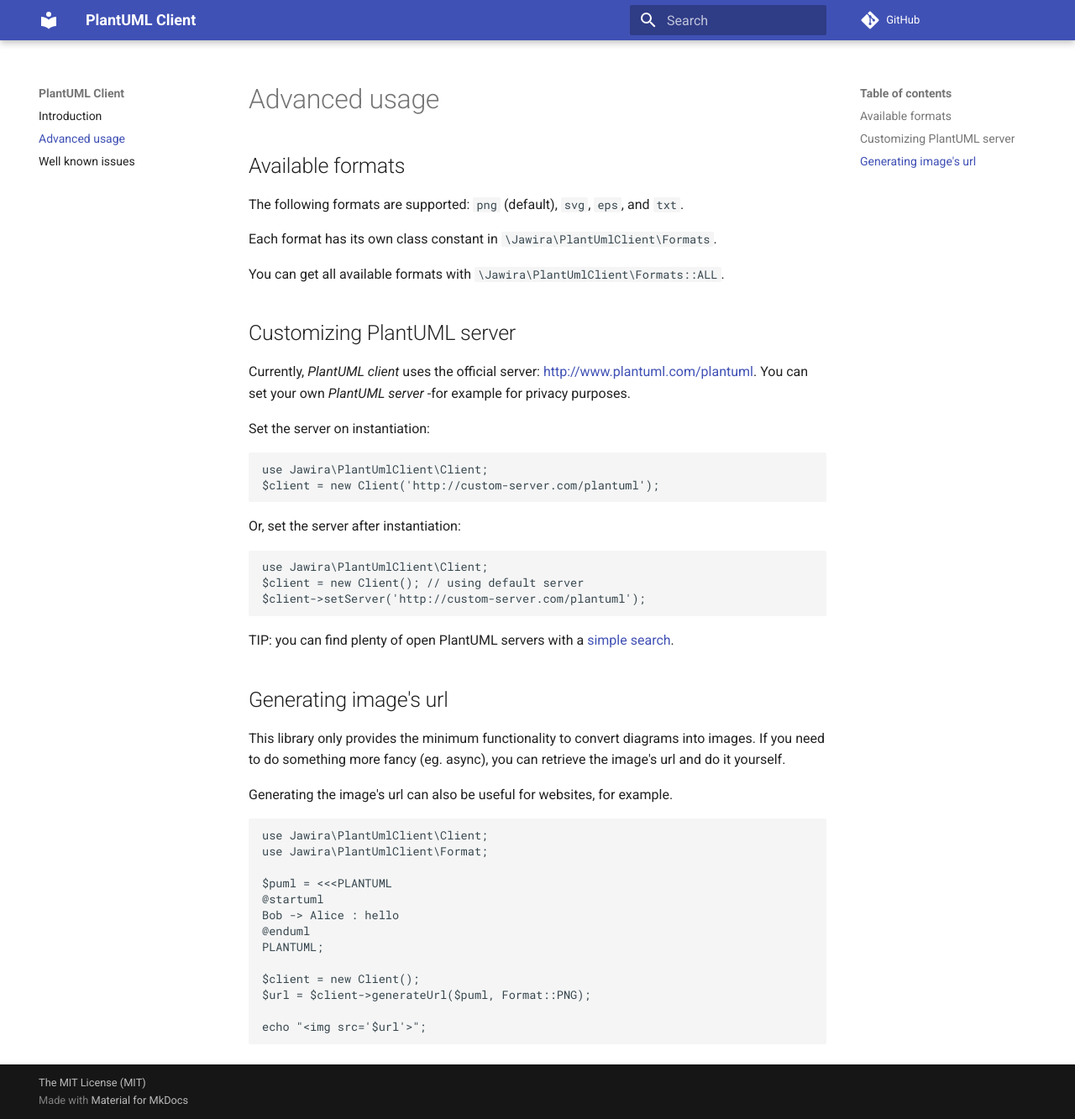
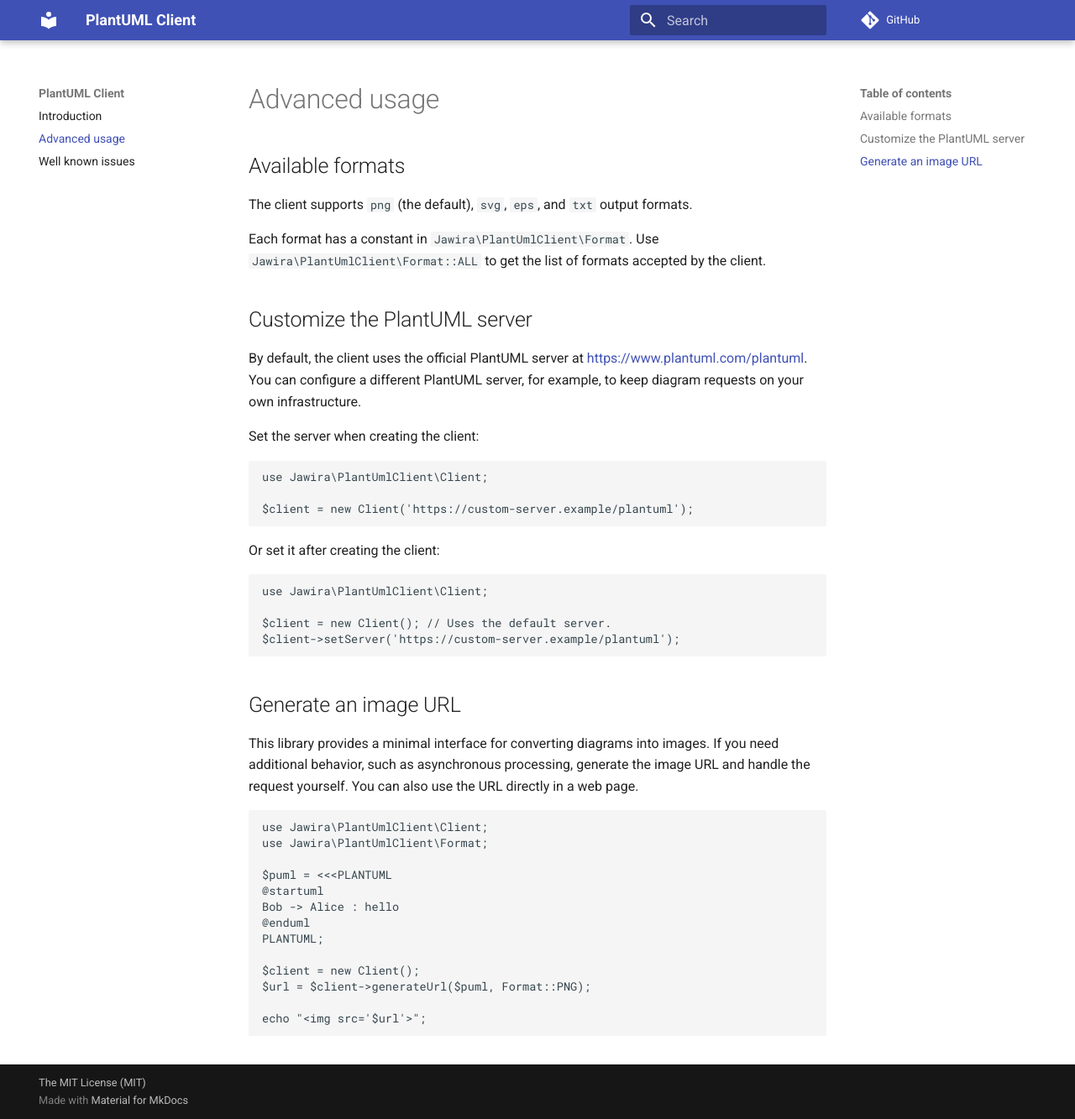
Before and after one commit to jawira/plantuml-client, an MkDocs documentation site: the page built from docs/advanced-usage.md, in a window 1280 px wide and 1333 px high. Shown: the whole window at 84% size. Built offline with MkDocs 1.6.1 and Material for MkDocs 9.7.7, drawn with Linux system fonts in a browser that asks for light colours; comment, search, counter and statistics services are not loaded.

Commit message:
docs: Improve wording

````diff
--- a/docs/advanced-usage.md
+++ b/docs/advanced-usage.md
@@ -1,40 +1,40 @@
 ## Available formats
 
-The following formats are supported: `png` (default), `svg`, `eps`, and `txt`.
+The client supports `png` (the default), `svg`, `eps`, and `txt` output formats.
 
-Each format has its own class constant in `\Jawira\PlantUmlClient\Formats`.
+Each format has a constant in `Jawira\PlantUmlClient\Format`. Use
+`Jawira\PlantUmlClient\Format::ALL` to get the list of formats accepted by the
+client.
 
-You can get all available formats with `\Jawira\PlantUmlClient\Formats::ALL`.
+## Customize the PlantUML server
 
-## Customizing PlantUML server
+By default, the client uses the official PlantUML server
+at <https://www.plantuml.com/plantuml>. You can configure a different PlantUML
+server, for example, to keep diagram requests on your own infrastructure.
 
-Currently, _PlantUML client_ uses the official server: <http://www.plantuml.com/plantuml>. You can set your own
-_PlantUML server_ -for example for privacy purposes.
-
-Set the server on instantiation:
+Set the server when creating the client:
 
 ```php
 use Jawira\PlantUmlClient\Client;
-$client = new Client('http://custom-server.com/plantuml');
+
+$client = new Client('https://custom-server.example/plantuml');
 ```
 
-Or, set the server after instantiation:
+Or set it after creating the client:
 
 ```php
 use Jawira\PlantUmlClient\Client;
-$client = new Client(); // using default server
-$client->setServer('http://custom-server.com/plantuml');
+
+$client = new Client(); // Uses the default server.
+$client->setServer('https://custom-server.example/plantuml');
 ```
 
-TIP: you can find plenty of open PlantUML servers with a
-[simple search](https://www.google.com/search?q="You+can+enter+here+a+previously+generated+URL").
+## Generate an image URL
 
-## Generating image's url
-
-This library only provides the minimum functionality to convert diagrams into images. If you need to do something more
-fancy (eg. async), you can retrieve the image's url and do it yourself.
-
-Generating the image's url can also be useful for websites, for example.
+This library provides a minimal interface for converting diagrams into images.
+If you need additional behavior, such as asynchronous processing, generate the
+image URL and handle the request yourself. You can also use the URL directly in
+a web page.
 
 ```php
 use Jawira\PlantUmlClient\Client;
````
Also changed, not shown: docs/index.md (+10 -11 lines), docs/well-known-issues.md (+11 -9 lines).
